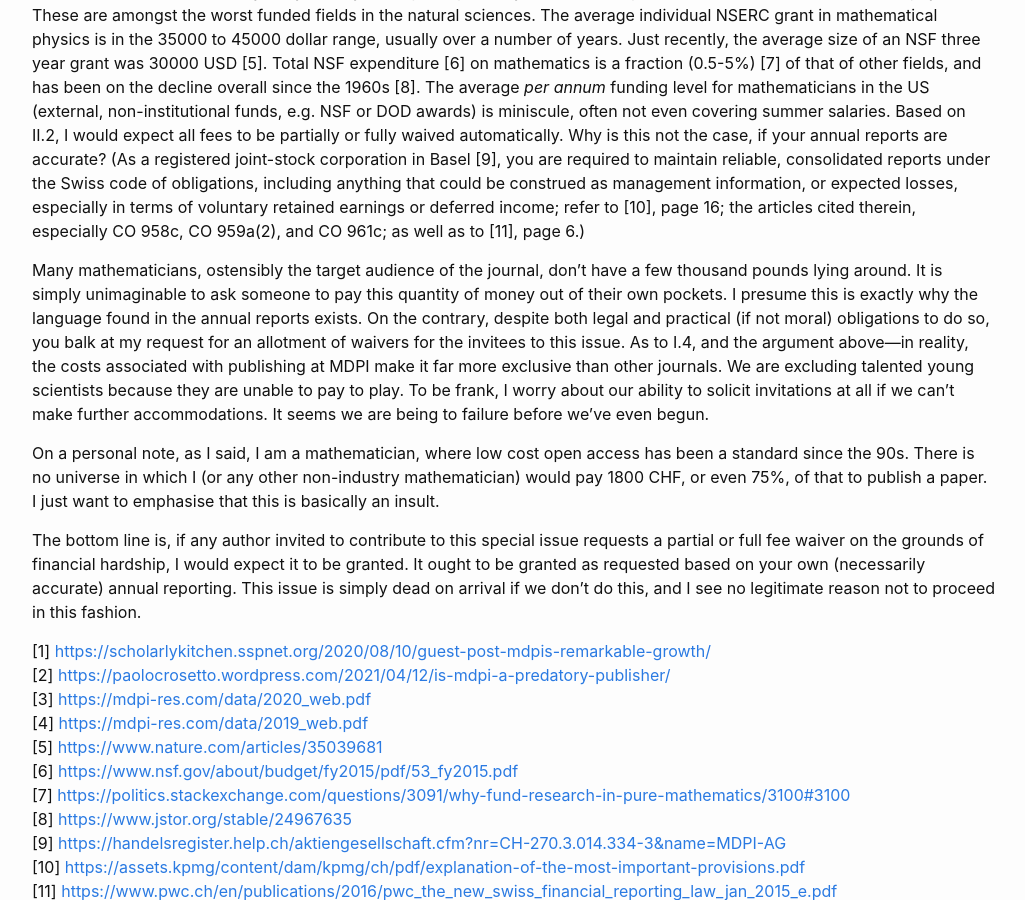
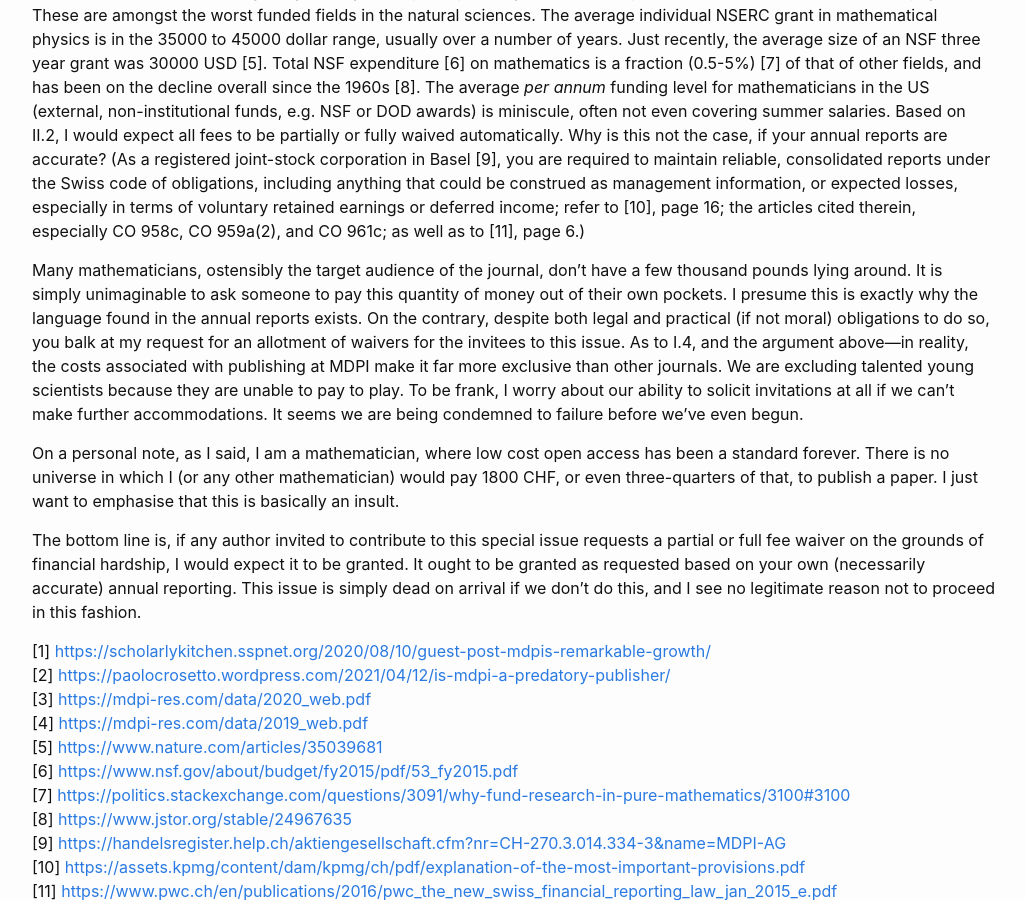
Before and after one commit to DARSakthi/DARSakthi.github.io, a Jekyll site: the page built from _posts/2023-04-24-open-access.markdown, in a window 1280 px wide and 900 px high, scrolled down 1666 px. Shown: the whole window, without its empty margins (126-1151 px from the left). Built offline with Jekyll 4.4.1, drawn with Linux system fonts in a browser that asks for light colours; comment, search, counter and statistics services are not loaded.

Commit message:
Typo (see prev)
Ironic

```diff
--- a/_posts/2023-04-24-open-access.markdown
+++ b/_posts/2023-04-24-open-access.markdown
@@ -42,9 +42,9 @@ The situation seems quite simple to me—offering larger waivers more consistent
 
 Moreover, recall that the study of symmetry takes place primarily in the field of pure mathematics and mathematical physics. These are amongst the worst funded fields in the natural sciences. The average individual NSERC grant in mathematical physics is in the 35000 to 45000 dollar range, usually over a number of years. Just recently, the average size of an NSF three year grant was 30000 USD [5]. Total NSF expenditure [6] on mathematics is a fraction (0.5-5%) [7] of that of other fields, and has been on the decline overall since the 1960s [8]. The average _per annum_ funding level for mathematicians in the US (external, non-institutional funds, e.g. NSF or DOD awards) is miniscule, often not even covering summer salaries. Based on II.2, I would expect all fees to be partially or fully waived automatically. Why is this not the case, if your annual reports are accurate? (As a registered joint-stock corporation in Basel [9], you are required to maintain reliable, consolidated reports under the Swiss code of obligations, including anything that could be construed as management information, or expected losses, especially in terms of voluntary retained earnings or deferred income; refer to [10], page 16; the articles cited therein, especially CO 958c, CO 959a(2), and CO 961c; as well as to [11], page 6.)
 
-Many mathematicians, ostensibly the target audience of the journal, don't have a few thousand pounds lying around. It is simply unimaginable to ask someone to pay this quantity of money out of their own pockets. I presume this is exactly why the language found in the annual reports exists. On the contrary, despite both legal and practical (if not moral) obligations to do so, you balk at my request for an allotment of waivers for the invitees to this issue. As to I.4, and the argument above—in reality, the costs associated with publishing at MDPI make it far more exclusive than other journals. We are excluding talented young scientists because they are unable to pay to play. To be frank, I worry about our ability to solicit invitations at all if we can't make further accommodations. It seems we are being  to failure before we've even begun.
+Many mathematicians, ostensibly the target audience of the journal, don't have a few thousand pounds lying around. It is simply unimaginable to ask someone to pay this quantity of money out of their own pockets. I presume this is exactly why the language found in the annual reports exists. On the contrary, despite both legal and practical (if not moral) obligations to do so, you balk at my request for an allotment of waivers for the invitees to this issue. As to I.4, and the argument above—in reality, the costs associated with publishing at MDPI make it far more exclusive than other journals. We are excluding talented young scientists because they are unable to pay to play. To be frank, I worry about our ability to solicit invitations at all if we can't make further accommodations. It seems we are being condemned to failure before we've even begun.
 
-On a personal note, as I said, I am a mathematician, where low cost open access has been a standard since the 90s. There is no universe in which I (or any other non-industry mathematician) would pay 1800 CHF, or even 75%, of that to publish a paper. I just want to emphasise that this is basically an insult.
+On a personal note, as I said, I am a mathematician, where low cost open access has been a standard forever. There is no universe in which I (or any other mathematician) would pay 1800 CHF, or even three-quarters of that, to publish a paper. I just want to emphasise that this is basically an insult.
 
 The bottom line is, if any author invited to contribute to this special issue requests a partial or full fee waiver on the grounds of financial hardship, I would expect it to be granted. It ought to be granted as requested based on your own (necessarily accurate) annual reporting. This issue is simply dead on arrival if we don't do this, and I see no legitimate reason not to proceed in this fashion.
 
```
